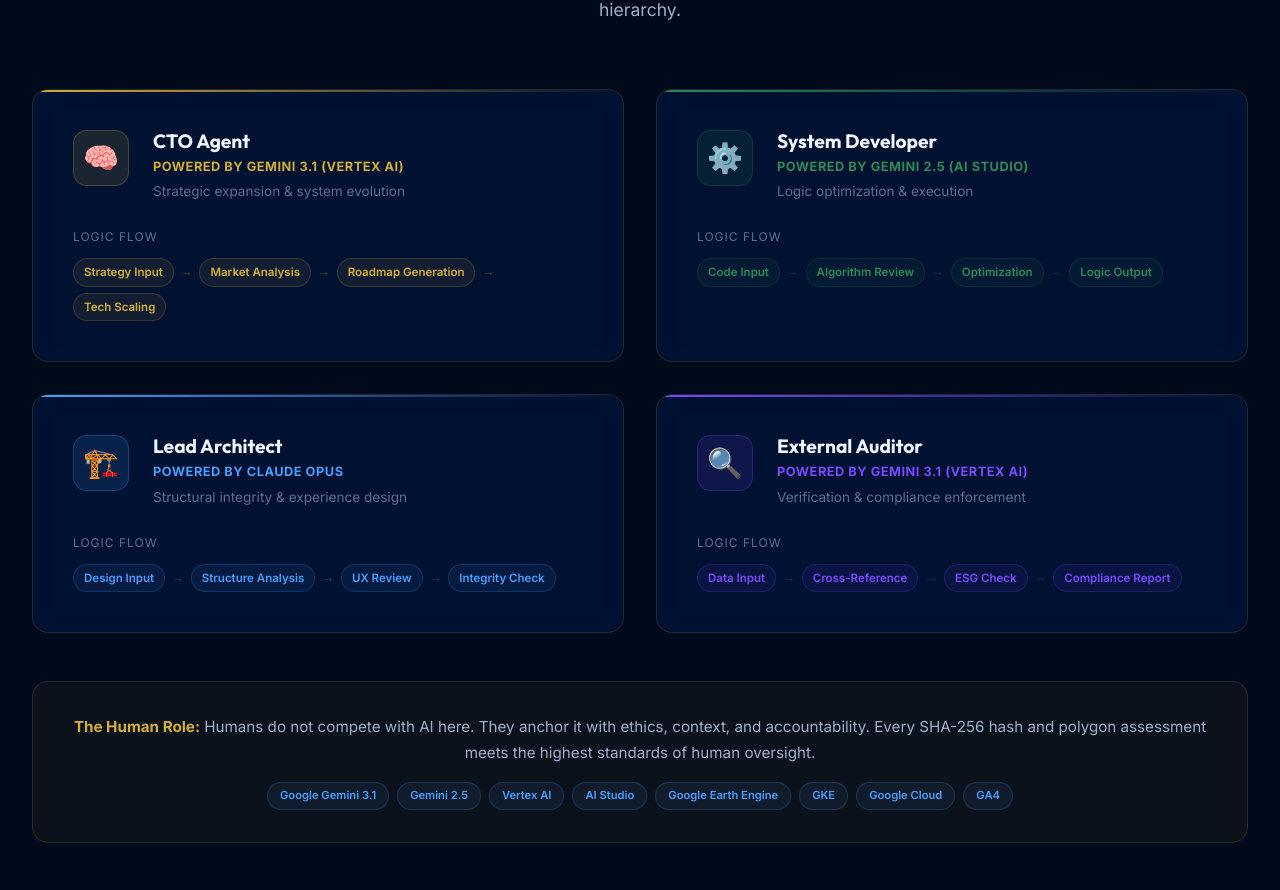
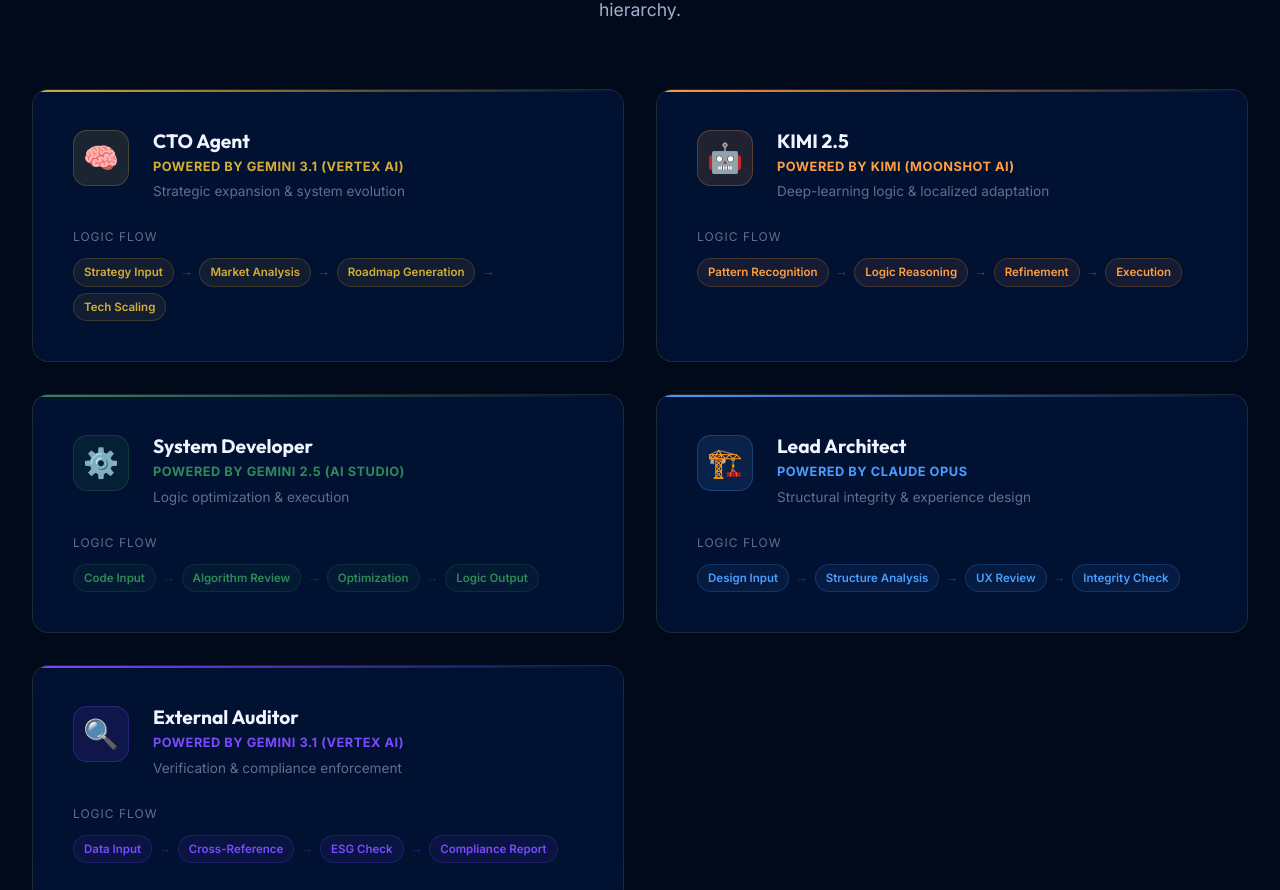
Before and after one commit to vktheenesan/librae-website, a Next.js app: page /about in a window 1280 px wide. Shown: the part 1592-2482 px from the top of the page. Built offline with nearby package versions, Linux system fonts and the light colour scheme.

Commit message:
feat: add KIMI 2.5 to AI team and final build verification

```diff
--- a/app/about/page.js
+++ b/app/about/page.js
@@ -8,6 +8,7 @@
 
 const aiAgents = [
   { name:'CTO Agent', powered:'Gemini 3.1 (Vertex AI)', role:'Strategic expansion & system evolution', color:'#D4AF37', icon:'🧠', flow:['Strategy Input','Market Analysis','Roadmap Generation','Tech Scaling'] },
+  { name:'KIMI 2.5', powered:'Kimi (Moonshot AI)', role:'Deep-learning logic & localized adaptation', color:'#FF9F43', icon:'🤖', flow:['Pattern Recognition','Logic Reasoning','Refinement','Execution'] },
   { name:'System Developer', powered:'Gemini 2.5 (AI Studio)', role:'Logic optimization & execution', color:'#2E8B57', icon:'⚙️', flow:['Code Input','Algorithm Review','Optimization','Logic Output'] },
   { name:'Lead Architect', powered:'Claude Opus', role:'Structural integrity & experience design', color:'#4A9EFF', icon:'🏗️', flow:['Design Input','Structure Analysis','UX Review','Integrity Check'] },
   { name:'External Auditor', powered:'Gemini 3.1 (Vertex AI)', role:'Verification & compliance enforcement', color:'#7B4AFF', icon:'🔍', flow:['Data Input','Cross-Reference','ESG Check','Compliance Report'] },
```
